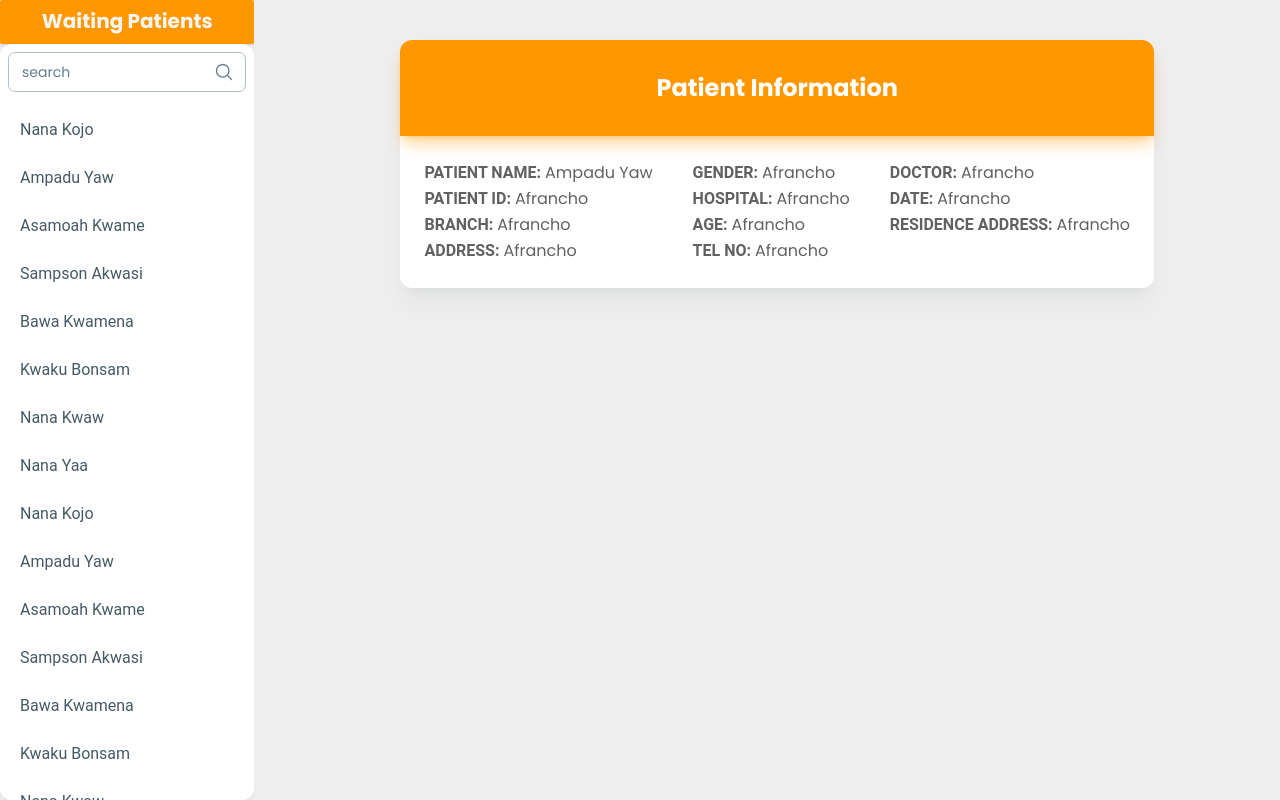
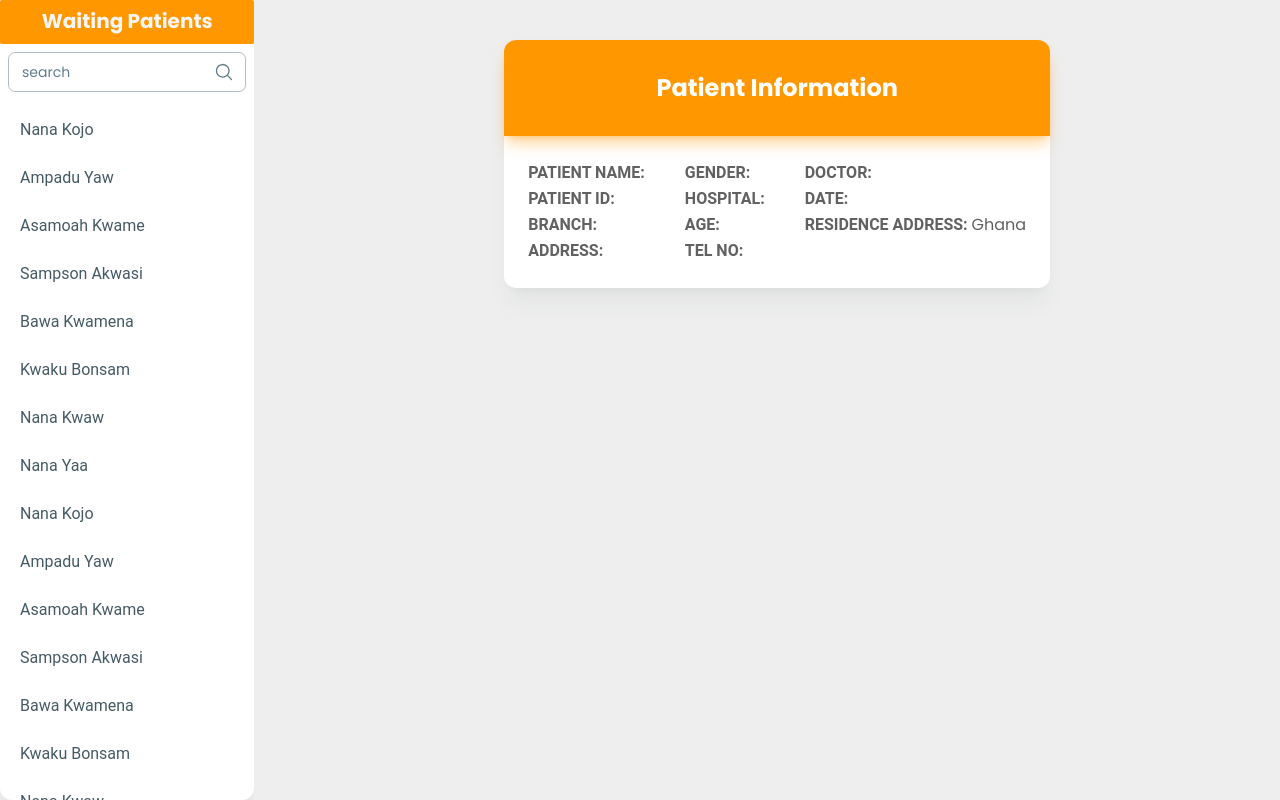
Before and after one commit to killy10o10/lab-app, a React (Vite) app: page /patients in a window 1280 px wide. Built offline with nearby package versions, Linux system fonts and the light colour scheme.

Commit message:
Dynamically add table content

```diff
--- a/api.js
+++ b/api.js
@@ -46,28 +46,28 @@ export async function getNames() {
   return data;
 }
 export const newPatientArr = [
-  { name: 'Nana Kojo', branch: 'Tafo', patient_id: '1', gender: "Male", hospital: "bestLab", age: 25, doctor: "Dr. Anane", tel_no: "0244446444", date: "30-07-23023", balance: "2.89", address: "ghana"  },
-  { name: 'Ampadu Yaw', branch: 'Madina', patient_id: '2', gender: "Male", hospital: "bestLab", age: 18, doctor: "Dr. Anane", tel_no: "0244446444", date: "30-07-23023", balance: "2.89", address: "ghana"  },
-  { name: 'Asamoah Kwame', branch: 'Tafo', patient_id: '3', gender: "Male", hospital: "bestLab", age: 32, doctor: "Dr. Anane", tel_no: "0244446444", date: "30-07-23023", balance: "2.89", address: "ghana"  },
-  { name: 'Sampson Akwasi', branch: 'Kronum', patient_id: '4', gender: "Male", hospital: "bestLab", age: 5, doctor: "Dr. Anane", tel_no: "0244446444", date: "30-07-23023", balance: "2.89", address: "ghana"  },
-  { name: 'Bawa Kwamena', branch: 'Ahodwo', patient_id: '5', gender: "Male", hospital: "bestLab", age: 15, doctor: "Dr. Anane", tel_no: "0244446444", date: "30-07-23023", balance: "2.89", address: "ghana"  },
-  { name: 'Kwaku Bonsam', branch: 'Madina', patient_id: '6', gender: "Male", hospital: "bestLab", age: 26, doctor: "Dr. Anane", tel_no: "0244446444", date: "30-07-23023", balance: "2.89", address: "ghana"  },
-  { name: 'Nana Kwaw', branch: 'Kronum', patient_id: '7', gender: "Male", hospital: "bestLab", age: 20, doctor: "Dr. Anane", tel_no: "0244446444", date: "30-07-23023", balance: "2.89", address: "ghana"  },
-  { name: 'Nana Yaa', branch: 'Ahodwo', patient_id: '8', gender: "Female", hospital: "bestLab", age: 45, doctor: "Dr. Anane", tel_no: "0244446444", date: "30-07-23023", balance: "2.89", address: "ghana"  },
-  { name: 'Nana Kojo', branch: 'Tafo', patient_id: '1', gender: "Male", hospital: "bestLab", age: 25, doctor: "Dr. Anane", tel_no: "0244446444", date: "30-07-23023", balance: "2.89", address: "ghana"  },
-  { name: 'Ampadu Yaw', branch: 'Madina', patient_id: '2', gender: "Male", hospital: "bestLab", age: 18, doctor: "Dr. Anane", tel_no: "0244446444", date: "30-07-23023", balance: "2.89", address: "ghana"  },
-  { name: 'Asamoah Kwame', branch: 'Tafo', patient_id: '3', gender: "Male", hospital: "bestLab", age: 32, doctor: "Dr. Anane", tel_no: "0244446444", date: "30-07-23023", balance: "2.89", address: "ghana"  },
-  { name: 'Sampson Akwasi', branch: 'Kronum', patient_id: '4', gender: "Male", hospital: "bestLab", age: 5, doctor: "Dr. Anane", tel_no: "0244446444", date: "30-07-23023", balance: "2.89", address: "ghana"  },
-  { name: 'Bawa Kwamena', branch: 'Ahodwo', patient_id: '5', gender: "Male", hospital: "bestLab", age: 15, doctor: "Dr. Anane", tel_no: "0244446444", date: "30-07-23023", balance: "2.89", address: "ghana"  },
-  { name: 'Kwaku Bonsam', branch: 'Madina', patient_id: '6', gender: "Male", hospital: "bestLab", age: 26, doctor: "Dr. Anane", tel_no: "0244446444", date: "30-07-23023", balance: "2.89", address: "ghana"  },
-  { name: 'Nana Kwaw', branch: 'Kronum', patient_id: '7', gender: "Male", hospital: "bestLab", age: 20, doctor: "Dr. Anane", tel_no: "0244446444", date: "30-07-23023", balance: "2.89", address: "ghana"  },
-  { name: 'Nana Yaa', branch: 'Ahodwo', patient_id: '8', gender: "Female", hospital: "bestLab", age: 45, doctor: "Dr. Anane", tel_no: "0244446444", date: "30-07-23023", balance: "2.89", address: "ghana"  },
-  { name: 'Nana Kojo', branch: 'Tafo', patient_id: '1', gender: "Male", hospital: "bestLab", age: 25, doctor: "Dr. Anane", tel_no: "0244446444", date: "30-07-23023", balance: "2.89", address: "ghana"  },
-  { name: 'Ampadu Yaw', branch: 'Madina', patient_id: '2', gender: "Male", hospital: "bestLab", age: 18, doctor: "Dr. Anane", tel_no: "0244446444", date: "30-07-23023", balance: "2.89", address: "ghana"  },
-  { name: 'Asamoah Kwame', branch: 'Tafo', patient_id: '3', gender: "Male", hospital: "bestLab", age: 32, doctor: "Dr. Anane", tel_no: "0244446444", date: "30-07-23023", balance: "2.89", address: "ghana"  },
-  { name: 'Sampson Akwasi', branch: 'Kronum', patient_id: '4', gender: "Male", hospital: "bestLab", age: 5, doctor: "Dr. Anane", tel_no: "0244446444", date: "30-07-23023", balance: "2.89", address: "ghana"  },
-  { name: 'Bawa Kwamena', branch: 'Ahodwo', patient_id: '5', gender: "Male", hospital: "bestLab", age: 15, doctor: "Dr. Anane", tel_no: "0244446444", date: "30-07-23023", balance: "2.89", address: "ghana"  },
-  { name: 'Kwaku Bonsam', branch: 'Madina', patient_id: '6', gender: "Male", hospital: "bestLab", age: 26, doctor: "Dr. Anane", tel_no: "0244446444", date: "30-07-23023", balance: "2.89", address: "ghana"  },
-  { name: 'Nana Kwaw', branch: 'Kronum', patient_id: '7', gender: "Male", hospital: "bestLab", age: 20, doctor: "Dr. Anane", tel_no: "0244446444", date: "30-07-23023", balance: "2.89", address: "ghana"  },
-  { name: 'Nana Yaa', branch: 'Ahodwo', patient_id: '8', gender: "Female", hospital: "bestLab", age: 45, doctor: "Dr. Anane", tel_no: "0244446444", date: "30-07-23023", balance: "2.89", address: "ghana"  },
+  { name: 'Nana Kojo', branch: 'Tafo', patient_id: '1', gender: "Male", hospital: "bestLab", age: 25, doctor: "Dr. Anane", tel_no: "026654668542", date: "30-07-2023", balance: "2.89", address: "Kumasi"  },
+  { name: 'Ampadu Yaw', branch: 'Madina', patient_id: '2', gender: "Male", hospital: "bestLab", age: 18, doctor: "Dr. Anane", tel_no: "0244446444", date: "30-07-2023", balance: "2.89", address: "Kumasi"  },
+  { name: 'Asamoah Kwame', branch: 'Tafo', patient_id: '3', gender: "Female", hospital: "KATH", age: 32, doctor: "Dr. Anane", tel_no: "02046379628", date: "30-07-2023", balance: "2.89", address: "Kumasi"  },
+  { name: 'Sampson Akwasi', branch: 'Kronum', patient_id: '4', gender: "Female", hospital: "KATH", age: 5, doctor: "Dr. Anane", tel_no: "02046379628", date: "30-07-2023", balance: "2.89", address: "Kumasi"  },
+  { name: 'Bawa Kwamena', branch: 'Ahodwo', patient_id: '5', gender: "Female", hospital: "KATH", age: 15, doctor: "Dr. Francis", tel_no: "02046379628", date: "30-07-2023", balance: "2.89", address: "Accra"  },
+  { name: 'Kwaku Bonsam', branch: 'Madina', patient_id: '6', gender: "Male", hospital: "Korle Bu", age: 26, doctor: "Dr. Francis", tel_no: "02046379628", date: "30-07-2023", balance: "2.89", address: "Accra"  },
+  { name: 'Nana Kwaw', branch: 'Kronum', patient_id: '7', gender: "Male", hospital: "Korle Bu", age: 20, doctor: "Dr. Francis", tel_no: "02736456764", date: "30-07-2023", balance: "2.89", address: "Accra"  },
+  { name: 'Nana Yaa', branch: 'Ahodwo', patient_id: '8', gender: "Female", hospital: "Korle Bu", age: 45, doctor: "Dr. Linda", tel_no: "02736456764", date: "30-07-2023", balance: "2.89", address: "Accra"  },
+  { name: 'Nana Kojo', branch: 'Tafo', patient_id: '1', gender: "Female", hospital: "Korle Bu", age: 25, doctor: "Dr. Linda", tel_no: "02736456764", date: "25-04-2002", balance: "2.89", address: "Accra"  },
+  { name: 'Ampadu Yaw', branch: 'Madina', patient_id: '2', gender: "Female", hospital: "Asafo Boakye", age: 18, doctor: "Dr. Linda", tel_no: "02736456764", date: "2-04-2019", balance: "2.89", address: "Sunyani"  },
+  { name: 'Asamoah Kwame', branch: 'Tafo', patient_id: '3', gender: "Female", hospital: "Asafo Boakye", age: 32, doctor: "Dr. Linda", tel_no: "42548829920", date: "2-04-2019", balance: "2.89", address: "Sunyani"  },
+  { name: 'Sampson Akwasi', branch: 'Kronum', patient_id: '4', gender: "Male", hospital: "Asafo Boakye", age: 5, doctor: "Dr. David", tel_no: "42548829920", date: "2-04-2019", balance: "2.89", address: "Sunyani"  },
+  { name: 'Bawa Kwamena', branch: 'Ahodwo', patient_id: '5', gender: "Male", hospital: "Asafo Boakye", age: 15, doctor: "Dr. David", tel_no: "42548829920", date: "2-04-2019", balance: "2.89", address: "Sunyani"  },
+  { name: 'Kwaku Bonsam', branch: 'Madina', patient_id: '6', gender: "Male", hospital: "37 Military", age: 26, doctor: "Dr. David", tel_no: "42548829920", date: "14-10-2010", balance: "2.89", address: "Tamale"  },
+  { name: 'Nana Kwaw', branch: 'Kronum', patient_id: '7', gender: "Male", hospital: "37 Military", age: 20, doctor: "Dr. David", tel_no: "05543275465", date: "14-10-2010", balance: "2.89", address: "Tamale"  },
+  { name: 'Nana Yaa', branch: 'Ahodwo', patient_id: '8', gender: "Female", hospital: "37 Military", age: 45, doctor: "Dr. Asantewaa", tel_no: "05543275465", date: "14-10-2010", balance: "2.89", address: "Tamale"  },
+  { name: 'Nana Kojo', branch: 'Tafo', patient_id: '1', gender: "Male", hospital: "37 Military", age: 25, doctor: "Dr. Asantewaa", tel_no: "05543275465", date: "25-04-2002", balance: "2.89", address: "Tamale"  },
+  { name: 'Ampadu Yaw', branch: 'Madina', patient_id: '2', gender: "Male", hospital: "ST. Thomas", age: 18, doctor: "Dr. Asantewaa", tel_no: "05543275465", date: "25-04-2002", balance: "2.89", address: "Takoradi"  },
+  { name: 'Asamoah Kwame', branch: 'Tafo', patient_id: '3', gender: "Female", hospital: "ST. Thomas", age: 32, doctor: "Dr. Asantewaa", tel_no: "02777646463", date: "25-04-2002", balance: "2.89", address: "Takoradi"  },
+  { name: 'Sampson Akwasi', branch: 'Kronum', patient_id: '4', gender: "Female", hospital: "ST. Thomas", age: 5, doctor: "Dr. Samuel", tel_no: "02777646463", date: "31-07-2023", balance: "2.89", address: "Takoradi"  },
+  { name: 'Bawa Kwamena', branch: 'Ahodwo', patient_id: '5', gender: "Female", hospital: "Bomso Clinic", age: 15, doctor: "Dr. Samuel", tel_no: "02777646463", date: "31-07-2023", balance: "2.89", address: "Takoradi"  },
+  { name: 'Kwaku Bonsam', branch: 'Madina', patient_id: '6', gender: "Female", hospital: "Bomso Clinic", age: 26, doctor: "Dr. Samuel", tel_no: "02777646463", date: "31-07-2023", balance: "2.89", address: "Volta"  },
+  { name: 'Nana Kwaw', branch: 'Kronum', patient_id: '7', gender: "Male", hospital: "Bomso Clinic", age: 20, doctor: "Dr. Samuel", tel_no: "026654668542", date: "31-07-2023", balance: "2.89", address: "Volta"  },
+  { name: 'Nana Yaa', branch: 'Ahodwo', patient_id: '8', gender: "Female", hospital: "bestLab", age: 45, doctor: "Dr. Killy", tel_no: "026654668542", date: "31-07-2023", balance: "2.89", address: "Volta"  },
 ];
--- a/src/components/PatientInfo.jsx
+++ b/src/components/PatientInfo.jsx
@@ -1,6 +1,8 @@
-import { Card, CardBody, CardHeader, Typography } from "@material-tailwind/react"
+import { Card, CardBody, CardHeader,Typography } from "@material-tailwind/react"
 
-function PatientInfo() {
+function PatientInfo(props) {
+  const {patientDetails} = props
+
   return (
     <section >
       <Card  className="shadow-xl shadow-blue-gray-900/5 mt-10">
@@ -8,21 +10,21 @@ function PatientInfo() {
         <CardBody>
           <div className="grid lg:flex items-baseline justify-between gap-10">
             <div>
-              <span className="flex items-baseline gap-1"><Typography variant="h6">PATIENT NAME:</Typography> Ampadu Yaw</span>
-              <span className="flex items-baseline gap-1"><Typography variant="h6">PATIENT ID:</Typography> Afrancho</span>
-              <span className="flex items-baseline gap-1"><Typography variant="h6">BRANCH:</Typography> Afrancho</span>
-              <span className="flex items-baseline gap-1"><Typography variant="h6">ADDRESS:</Typography> Afrancho</span>
+              <span className="flex items-baseline gap-1"><Typography variant="h6">PATIENT NAME:</Typography>{patientDetails ? patientDetails.name : ""} </span>
+              <span className="flex items-baseline gap-1"><Typography variant="h6">PATIENT ID:</Typography>{patientDetails ? patientDetails.patient_id : ""}</span>
+              <span className="flex items-baseline gap-1"><Typography variant="h6">BRANCH:</Typography>{patientDetails ? patientDetails.branch : ""}</span>
+              <span className="flex items-baseline gap-1"><Typography variant="h6">ADDRESS:</Typography>{patientDetails ? patientDetails.address : ""}</span>
             </div>
             <div>
-              <span className="flex items-baseline gap-1"><Typography variant="h6">GENDER:</Typography> Afrancho</span>
-              <span className="flex items-baseline gap-1"><Typography variant="h6">HOSPITAL:</Typography> Afrancho</span>
-              <span className="flex items-baseline gap-1"><Typography variant="h6">AGE:</Typography> Afrancho</span>
-              <span className="flex items-baseline gap-1"><Typography variant="h6">TEL NO:</Typography> Afrancho</span>
+              <span className="flex items-baseline gap-1"><Typography variant="h6">GENDER:</Typography>{patientDetails ? patientDetails.gender : ""}</span>
+              <span className="flex items-baseline gap-1"><Typography variant="h6">HOSPITAL:</Typography>{patientDetails ? patientDetails.hospital : ""}</span>
+              <span className="flex items-baseline gap-1"><Typography variant="h6">AGE:</Typography>{patientDetails ? patientDetails.age : ""}</span>
+              <span className="flex items-baseline gap-1"><Typography variant="h6">TEL NO:</Typography>{patientDetails ? patientDetails.tel_no : ""}</span>
             </div>
             <div>
-              <span className="flex items-baseline gap-1"><Typography variant="h6">DOCTOR:</Typography> Afrancho</span>
-              <span className="flex items-baseline gap-1"><Typography variant="h6">DATE:</Typography> Afrancho</span>
-              <span className="flex items-baseline gap-1"><Typography variant="h6">RESIDENCE ADDRESS:</Typography> Afrancho</span>
+              <span className="flex items-baseline gap-1"><Typography variant="h6">DOCTOR:</Typography>{patientDetails ? patientDetails.doctor : ""}</span>
+              <span className="flex items-baseline gap-1"><Typography variant="h6">DATE:</Typography>{patientDetails ? patientDetails.date : ""}</span>
+              <span className="flex items-baseline gap-1"><Typography variant="h6">RESIDENCE ADDRESS:</Typography>Ghana</span>
             </div>
           </div>
         </CardBody>
--- a/src/pages/PatientReg.jsx
+++ b/src/pages/PatientReg.jsx
@@ -7,6 +7,7 @@ import PatientInfo from "../components/PatientInfo";
 
 function PatientReg() {
   const [query, setQuery] = useState('');
+  const [patientDetails, setPatientDetails] = useState(null)
 
   const onQuerySearch = (e) => {
     setQuery(e.target.value);
@@ -20,19 +21,22 @@ function PatientReg() {
     <section className="min-h-screen gap-5 flex font-poppins bg-gray-200">
       <div className="h-screen overflow-hidden flex flex-col">
         <Typography variant="h5" className="font-poppins bg-orange-500 p-2 shadow rounded-sm text-gray-100 text-center">Waiting Patients</Typography>
-        <Card className="overflow-y-auto shadow-xl shadow-blue-gray-900/5">
+        <Card className="overflow-y-auto rounded-t-none shadow-xl shadow-blue-gray-900/5">
           <Search query={query} onQuerySearch={onQuerySearch} />
           <List>
             {
               filterPatients.map((patient, index) => (
-                <ListItem key={index}>{patient.name}</ListItem>
-              )).sort()
+                <ListItem
+                key={index}
+                onClick={() => setPatientDetails(patient)}
+                >{patient.name}</ListItem>
+              ))
             }
           </List>
         </Card>
       </div>
       <div className="flex w-[80%] justify-center">
-        <PatientInfo />
+        <PatientInfo patientDetails={patientDetails} />
       </div>
     </section>
   )
```
